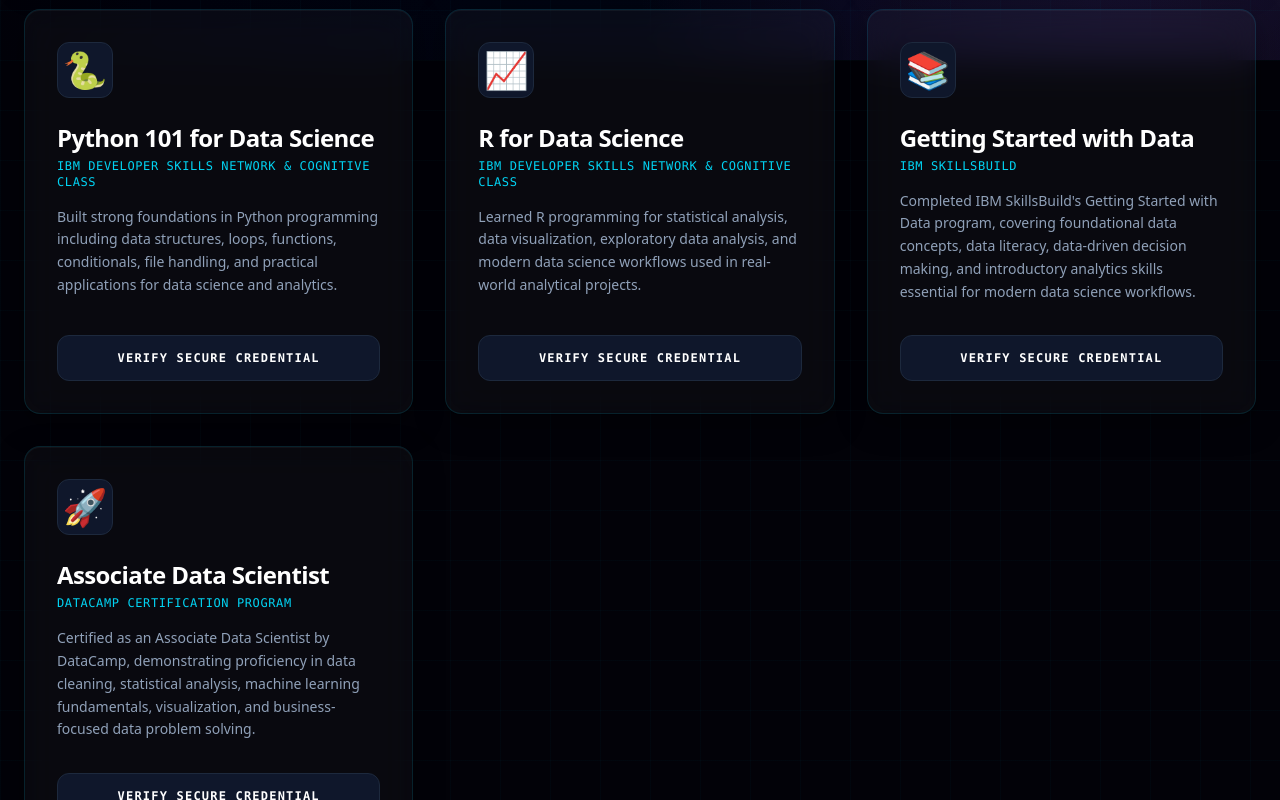
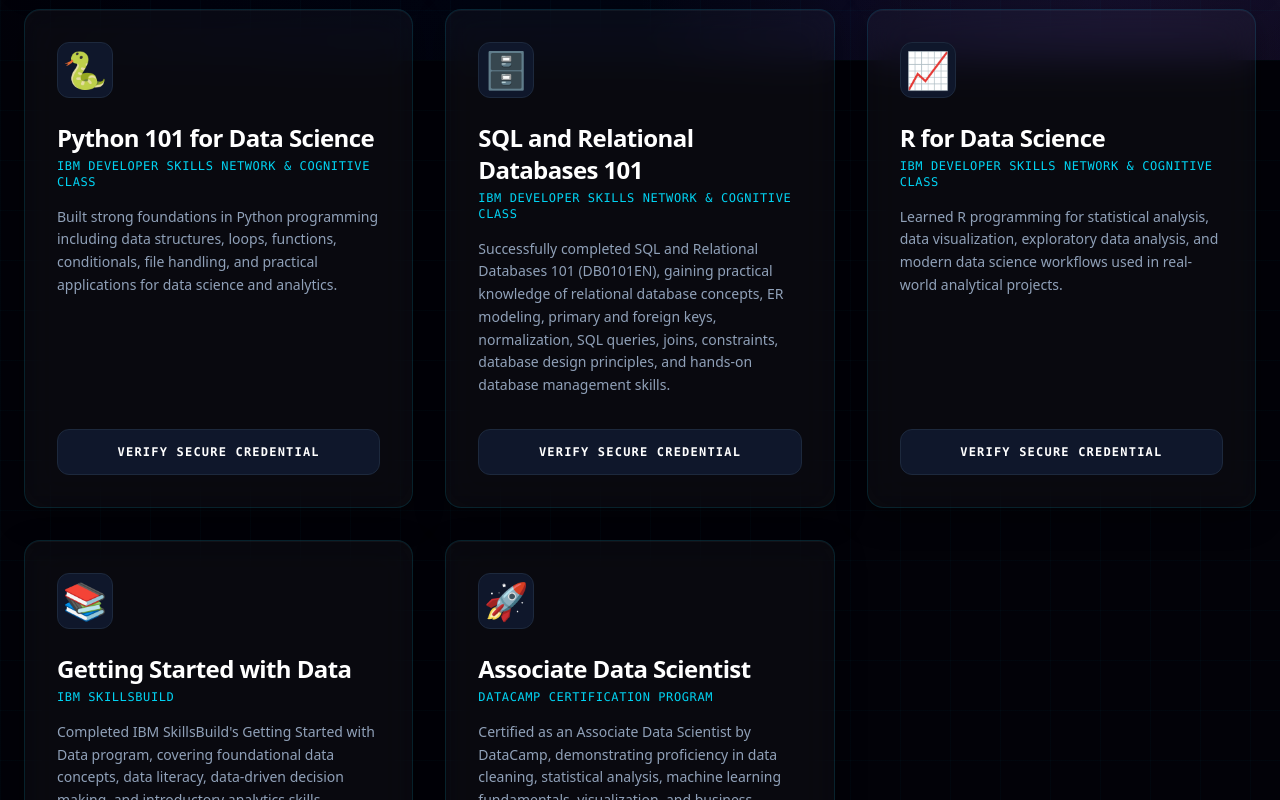
Before and after one commit to yashshelke9129-droid/yash-data-science-portfolio, a Next.js app: page /certificates in a window 1280 px wide. Shown: the part 740-1540 px from the top of the page. Built offline with nearby package versions, Linux system fonts and the light colour scheme.

Commit message:
Added SQL and Relational Databases 101 certificate

```diff
--- a/src/app/certificates/page.js
+++ b/src/app/certificates/page.js
@@ -38,6 +38,15 @@
       "Built strong foundations in Python programming including data structures, loops, functions, conditionals, file handling, and practical applications for data science and analytics.",
     icon: "🐍",
     pdfPath: "/certificates/IBM-DS-for-Python.pdf",
+  },
+
+  {
+    title: "SQL and Relational Databases 101",
+    issuer: "IBM Developer Skills Network & Cognitive Class",
+    scope:
+      "Successfully completed SQL and Relational Databases 101 (DB0101EN), gaining practical knowledge of relational database concepts, ER modeling, primary and foreign keys, normalization, SQL queries, joins, constraints, database design principles, and hands-on database management skills.",
+    icon: "🗄️",
+    pdfPath: "/certificates/SQL-101.pdf",
   },
 
   {
```
